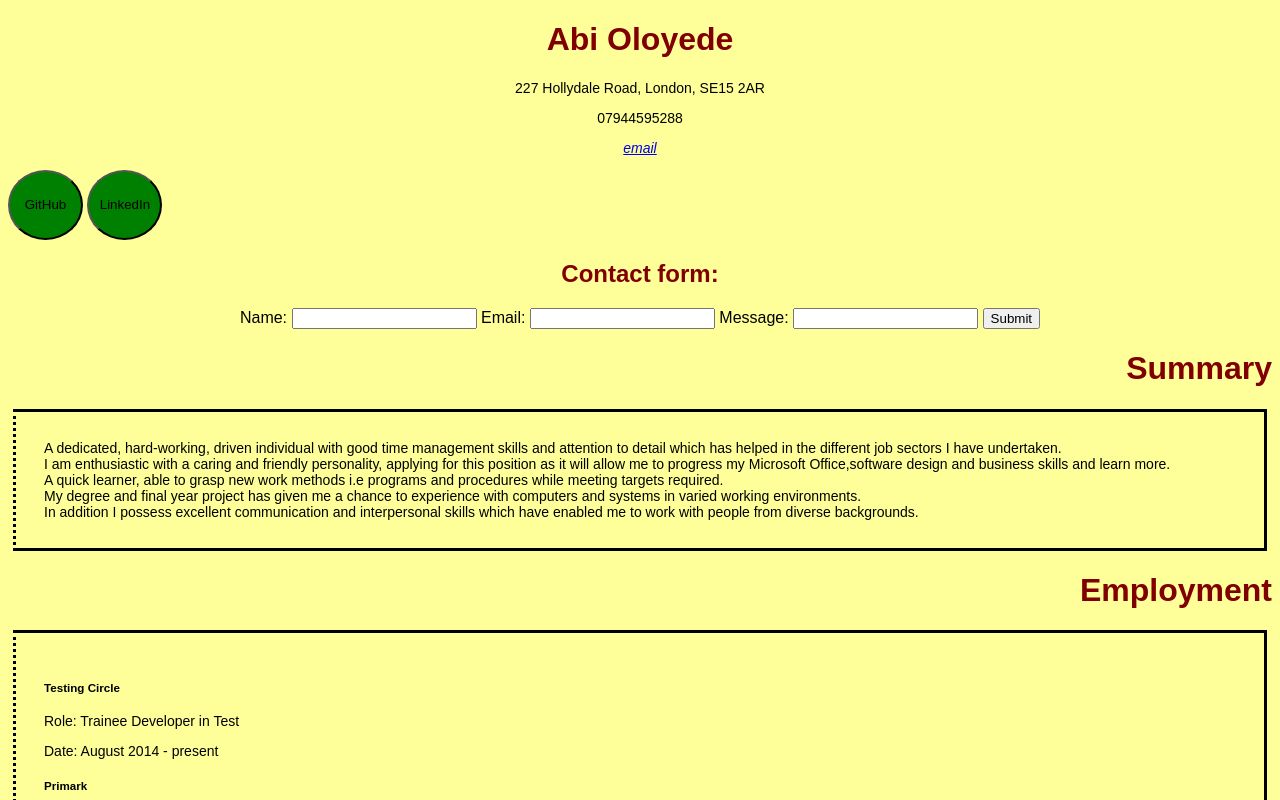
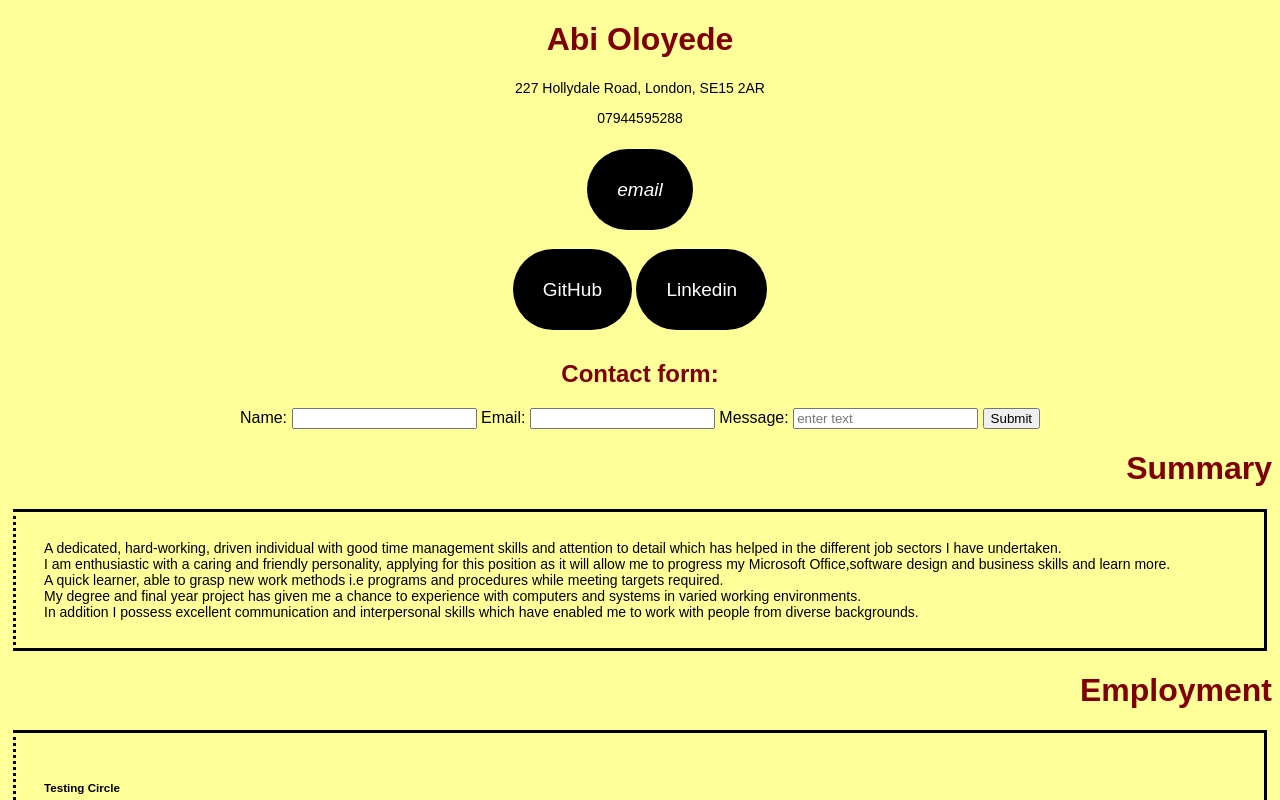
Before and after one commit to benallen66/student-cvs, a plain HTML site: page abi/Abi's CV.html in a window 1280 px wide. Shown: the top 800 px of the page. Drawn offline with Linux system fonts and the light colour scheme.

Commit message:
buttons and colour

```diff
--- a/abi/Abi's CV.html
+++ b/abi/Abi's CV.html
@@ -14,14 +14,16 @@
 	 <div class="info">  <span>
 		<p> 227 Hollydale Road, London, SE15 2AR </p>
 		<p>07944595288 </p>
-		<p><address>
-			<a href= "mailto: aoloyede@testingcircle.com"> email </a>
-		</address></p> </span></p>
+		</span>
 	 </div>
 
-		<button> GitHub </button>
-		<button> LinkedIn </button>
-
+	<div class ="bu">
+		<address>
+			<a href= "mailto: aoloyede@testingcircle.com" class="button"> email </a>
+		</address>
+		<a href="https://github.com/aoloyede" class="button">GitHub</a>
+		<a href="http://uk.linkedin.com/pub/abi-oloyede/96/401/630" class="button">Linkedin</a>
+	</div>
 
 		<div class="message"><span>
 		<form method= "post" action="http://lacedeamon-dev.spartaglobal.com/contactform/">
@@ -36,8 +38,8 @@
 
 			<input type="hidden" name="addressee" id="addressee" value="Abi">
 
-		<label for="message"> Message:</label>
-			<input type="text" name="message" id="message">
+		<label <textarea rows="20" cols="20"  for="message"> Message:</textarea></label>
+			<input type="text" name="message" id="message" placeholder="enter text">
 
 		<input type= "submit">  </input>
 			<label type="button" name="button" id="button"></span>
@@ -109,8 +111,8 @@
 			</div>
 
 		<footer>
-			<p>Abi Oloyede: 07944 595 288 </p>
-<		</footer>
+			<p> Abi Oloyede: 07944 595 288 </p>
+		</footer>
 
 
 
--- a/abi/Abi'sCV.css
+++ b/abi/Abi'sCV.css
@@ -17,10 +17,10 @@
 
 	footer {
 		font-size: 16px;
-		color: red;
+		color: #800000;
+		text-align: right;
 	}
 
-	/* unvisited link*/
 	a:hover{
 		color: purple;
 		text-decoration: none;
@@ -41,11 +41,30 @@
 		font-size: 14px;
 		}
 
+	.bu {
+		text-align: center;
+		}
+
 	.info {
 		text-align: center;
 		color: black;
 		font-size: 14px;
 		font-family: "serif;
+		}
+
+	.button {
+		text-decoration: none;
+		text-align: center;
+		display: inline;
+		margin: auto;
+		width:50em;
+		height:100px;
+		border-radius:50px;
+		font-size:19px;
+		color:#fff;
+		line-height:100px;
+		background:#000;
+		padding: 30px;
 		}
 
 	.message h2 {
```
